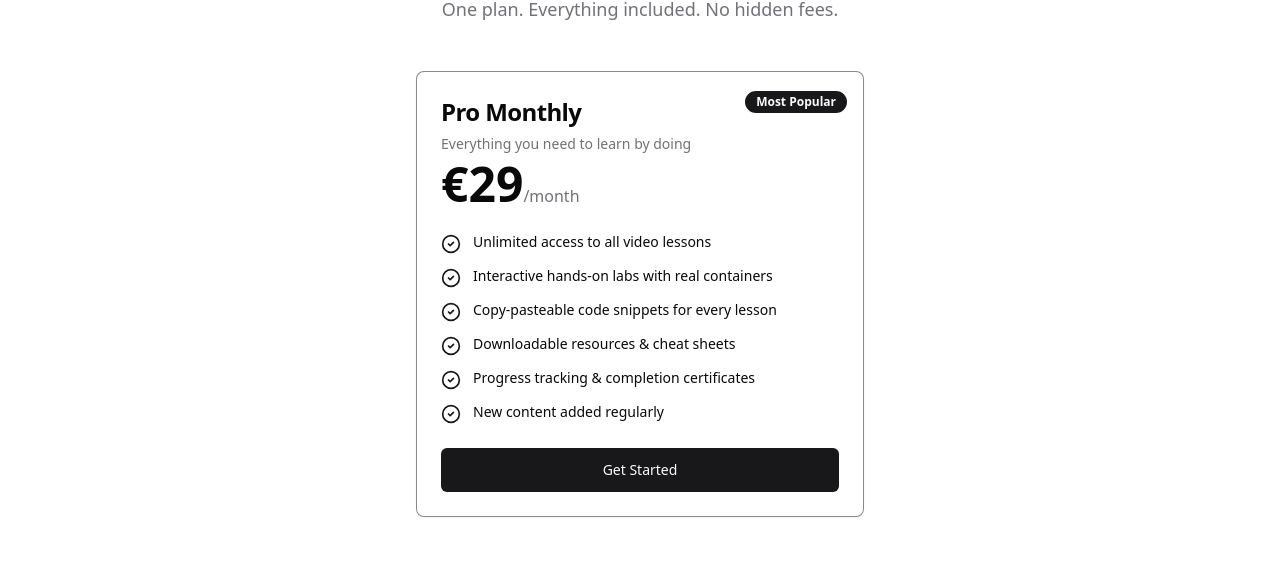
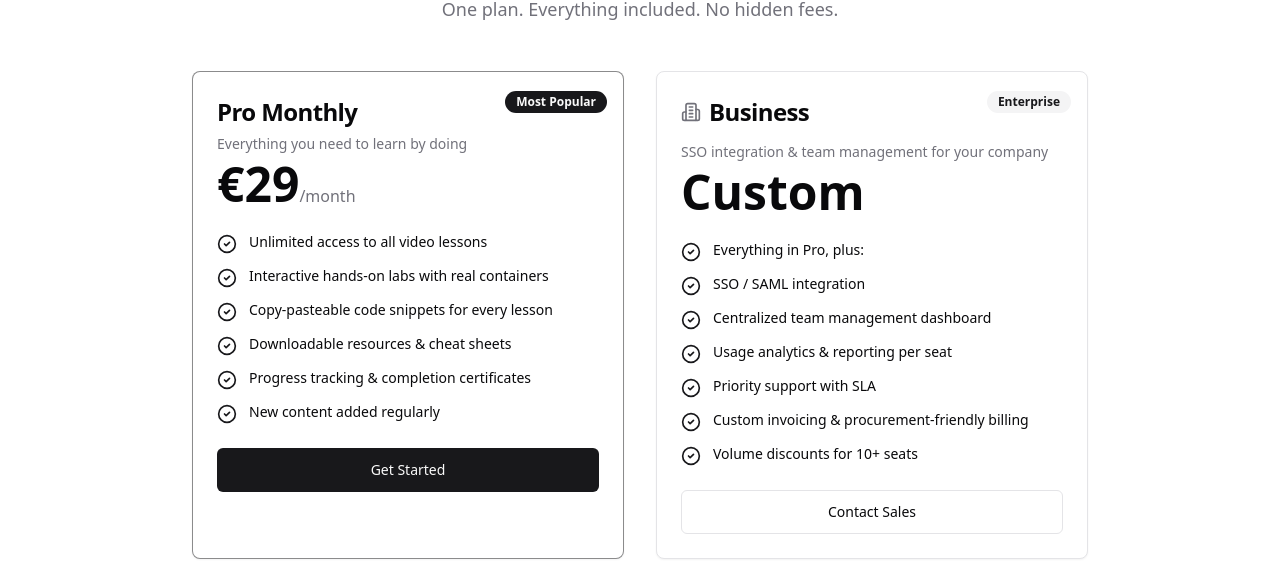
Before and after one commit to lucab85/copypastelearn.com, a Next.js app in the folder apps/web/: page /pricing in a window 1280 px wide. Shown: the part 218-800 px from the top of the page. Built offline with nearby package versions, Linux system fonts and the light colour scheme; no server answers.

Commit message:
feat: add Business plan with SSO to pricing page
Two-column layout: Pro Monthly + Business (Enterprise).
Business plan includes SSO/SAML, team management, analytics,
priority support, custom invoicing, and volume discounts.

```diff
--- a/apps/web/src/app/(marketing)/pricing/page.tsx
+++ b/apps/web/src/app/(marketing)/pricing/page.tsx
@@ -12,7 +12,7 @@ import {
   CardTitle,
 } from "@/components/ui/card";
 import { Badge } from "@/components/ui/badge";
-import { CheckCircle2 } from "lucide-react";
+import { CheckCircle2, Building2 } from "lucide-react";
 import { SUBSCRIPTION_PRICE_EUR } from "@copypastelearn/shared";
 import { getSubscriptionStatus } from "@/lib/billing";
 
@@ -35,6 +35,16 @@ const benefits = [
   "Downloadable resources & cheat sheets",
   "Progress tracking & completion certificates",
   "New content added regularly",
+];
+
+const businessBenefits = [
+  "Everything in Pro, plus:",
+  "SSO / SAML integration",
+  "Centralized team management dashboard",
+  "Usage analytics & reporting per seat",
+  "Priority support with SLA",
+  "Custom invoicing & procurement-friendly billing",
+  "Volume discounts for 10+ seats",
 ];
 
 export default async function PricingPage() {
@@ -86,8 +96,9 @@ export default async function PricingPage() {
         </p>
       </div>
 
-      {/* Pricing Card */}
-      <div className="mx-auto mt-12 max-w-md">
+      {/* Pricing Cards */}
+      <div className="mx-auto mt-12 grid max-w-4xl gap-8 lg:grid-cols-2">
+        {/* Pro Plan */}
         <Card className="relative overflow-hidden border-primary/50">
           <div className="absolute right-4 top-4">
             <Badge>Most Popular</Badge>
@@ -128,6 +139,40 @@ export default async function PricingPage() {
             )}
           </CardFooter>
         </Card>
+
+        {/* Business Plan */}
+        <Card className="relative overflow-hidden">
+          <div className="absolute right-4 top-4">
+            <Badge variant="secondary">Enterprise</Badge>
+          </div>
+          <CardHeader>
+            <div className="mb-2 flex items-center gap-2">
+              <Building2 className="h-5 w-5 text-muted-foreground" />
+              <CardTitle className="text-2xl">Business</CardTitle>
+            </div>
+            <CardDescription>
+              SSO integration &amp; team management for your company
+            </CardDescription>
+            <div className="mt-4">
+              <span className="text-5xl font-bold">Custom</span>
+            </div>
+          </CardHeader>
+          <CardContent>
+            <ul className="space-y-3">
+              {businessBenefits.map((benefit, i) => (
+                <li key={i} className="flex items-start gap-3">
+                  <CheckCircle2 className="mt-0.5 h-5 w-5 shrink-0 text-primary" />
+                  <span className="text-sm">{benefit}</span>
+                </li>
+              ))}
+            </ul>
+          </CardContent>
+          <CardFooter>
+            <Button asChild size="lg" className="w-full" variant="outline">
+              <Link href="/contact">Contact Sales</Link>
+            </Button>
+          </CardFooter>
+        </Card>
       </div>
 
       {/* FAQ / Trust signals */}
```
